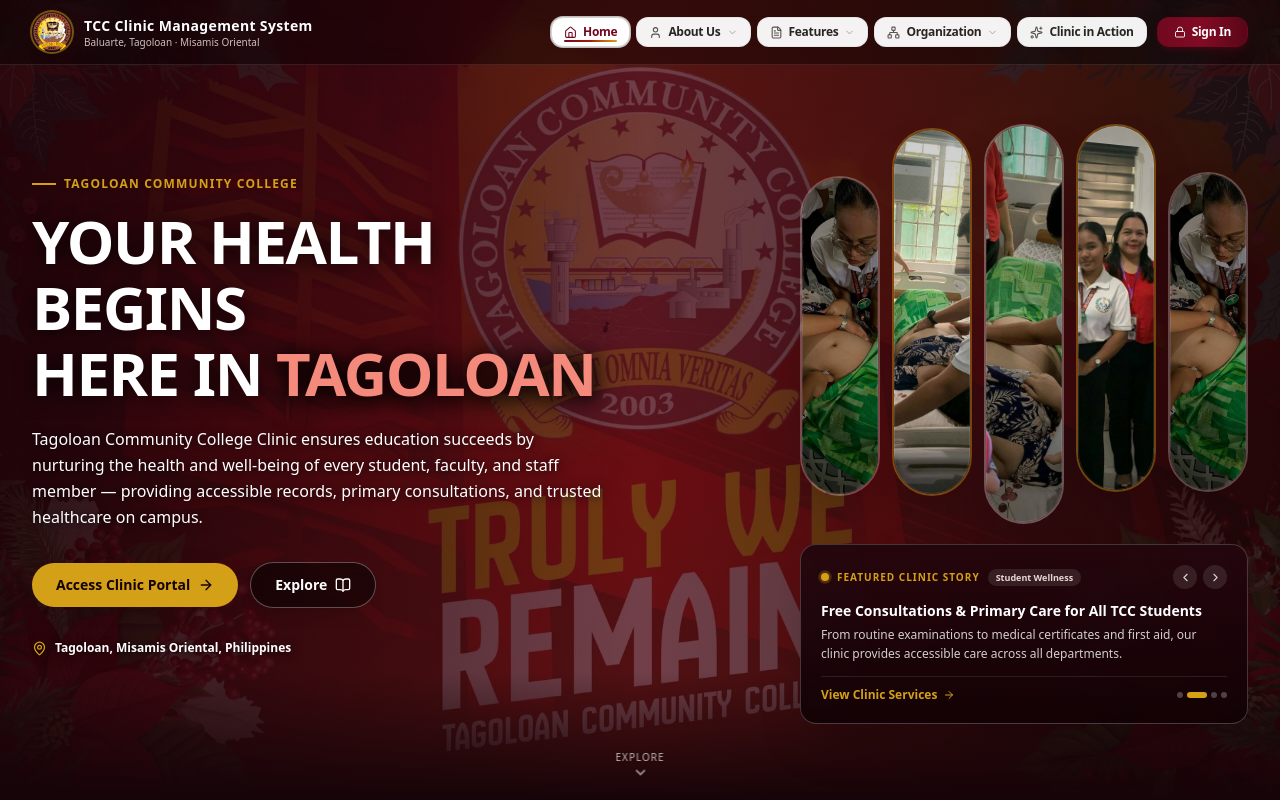
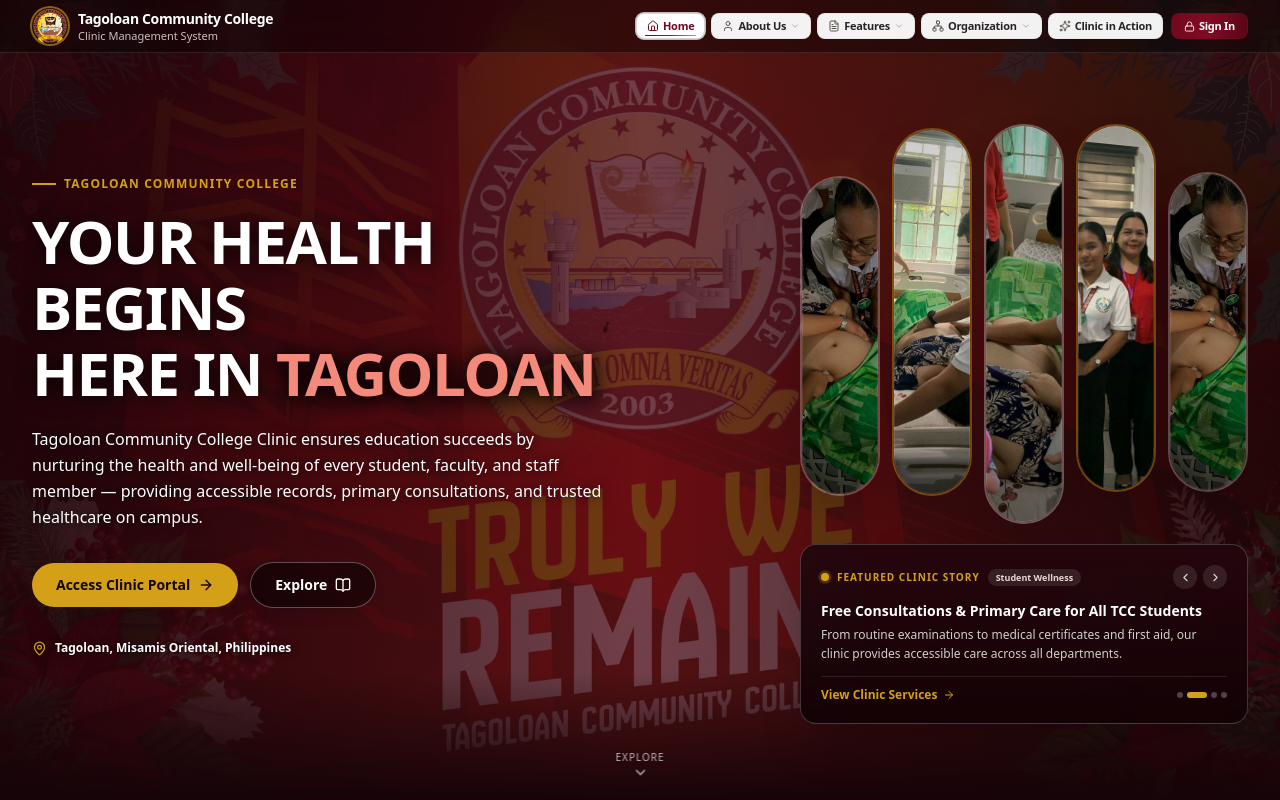
Before and after one commit to Baconnn02/TCC-_CLINIC, a React (Vite) app: page / in a window 1280 px wide. Shown: the top 800 px of the page. Built offline with nearby package versions, Linux system fonts and the light colour scheme.

Commit message:
Move Tagoloan Community College brand to left corner and adjust menu font size

```diff
--- a/src/pages/Landing.tsx
+++ b/src/pages/Landing.tsx
@@ -58,30 +58,30 @@
     {
         label: "Home",
         href: "#hero",
-        icon: <Home size={13} className="text-[#70091f]" />,
+        icon: <Home size={12} className="text-[#70091f]" />,
     },
     {
         label: "About Us",
         href: "#about",
-        icon: <User size={13} className="text-stone-600 group-hover:text-[#70091f]" />,
+        icon: <User size={12} className="text-stone-600 group-hover:text-[#70091f]" />,
         hasDropdown: true,
     },
     {
         label: "Features",
         href: "#features",
-        icon: <FileText size={13} className="text-stone-600 group-hover:text-[#70091f]" />,
+        icon: <FileText size={12} className="text-stone-600 group-hover:text-[#70091f]" />,
         hasDropdown: true,
     },
     {
         label: "Organization",
         href: "#organization",
-        icon: <Network size={13} className="text-stone-600 group-hover:text-[#70091f]" />,
+        icon: <Network size={12} className="text-stone-600 group-hover:text-[#70091f]" />,
         hasDropdown: true,
     },
     {
         label: "Clinic in Action",
         href: "#gallery",
-        icon: <Sparkles size={13} className="text-stone-600 group-hover:text-[#70091f]" />,
+        icon: <Sparkles size={12} className="text-stone-600 group-hover:text-[#70091f]" />,
     },
 ];
 
@@ -301,26 +301,29 @@
                         : "border-b border-white/10 bg-black/40 backdrop-blur-md",
                 ].join(" ")}
             >
-                <div className="mx-auto flex max-w-7xl items-center justify-between px-4 py-3 sm:px-6 lg:px-8">
-                    {/* Brand */}
-                    <div className="flex items-center gap-3">
+                <div className="flex w-full items-center justify-between px-3 sm:px-6 lg:px-8 py-2">
+                    {/* Brand moved to the left corner */}
+                    <div
+                        className="flex items-center gap-2.5 cursor-pointer select-none text-left"
+                        onClick={() => scrollTo("#hero")}
+                    >
                         <img
                             src="/tcc-logo.jpg"
                             alt="TCC Logo"
-                            className="h-10 w-10 rounded-full object-cover ring-2 ring-[#d4a017]/50 shadow-md"
+                            className="h-9 w-9 rounded-full object-cover ring-2 ring-[#d4a017]/60 shadow-md shrink-0"
                         />
                         <div className="leading-tight">
-                            <p className="text-sm font-bold tracking-wide text-white drop-shadow">
-                                TCC Clinic Management System
+                            <p className="text-xs sm:text-sm font-bold tracking-tight text-white drop-shadow">
+                                Tagoloan Community College
                             </p>
-                            <p className="text-[10px] text-[#fcebe7]/80">
-                                Baluarte, Tagoloan · Misamis Oriental
+                            <p className="text-[10px] sm:text-[11px] font-medium text-[#fcebe7]/80">
+                                Clinic Management System
                             </p>
                         </div>
                     </div>
 
-                    {/* Desktop Nav - Matching TCC Website Pill Button Design */}
-                    <div className="hidden items-center gap-1.5 lg:flex">
+                    {/* Desktop Nav - Compact, properly proportioned font & pill buttons */}
+                    <div className="hidden items-center gap-1 xl:gap-1.5 lg:flex">
                         {NAV_LINKS.map((l) => {
                             const isHome = l.label === "Home";
                             return (
@@ -329,22 +332,22 @@
                                     type="button"
                                     onClick={() => scrollTo(l.href)}
                                     className={[
-                                        "group relative inline-flex items-center gap-1.5 rounded-xl border px-3 py-1.5 text-xs font-bold transition-all duration-200 shadow-sm",
+                                        "group relative inline-flex items-center gap-1 rounded-lg border px-2.5 py-1 text-[11px] font-bold transition-all duration-150 shadow-xs whitespace-nowrap",
                                         isHome
-                                            ? "border-stone-300 bg-white text-[#70091f] shadow-md ring-1 ring-stone-200/80"
-                                            : "border-stone-200/90 bg-white/95 text-stone-800 hover:border-[#70091f]/40 hover:bg-white hover:text-[#70091f] hover:shadow-md",
+                                            ? "border-stone-300 bg-white text-[#70091f] shadow-sm ring-1 ring-stone-200/80"
+                                            : "border-stone-200/80 bg-white/95 text-stone-800 hover:border-[#70091f]/40 hover:bg-white hover:text-[#70091f] hover:shadow-xs",
                                     ].join(" ")}
                                 >
                                     <span className="shrink-0">{l.icon}</span>
                                     <span className="tracking-tight">{l.label}</span>
                                     {l.hasDropdown && (
                                         <ChevronDown
-                                            size={11}
+                                            size={10}
                                             className="text-stone-400 group-hover:text-[#70091f] transition-colors"
                                         />
                                     )}
                                     {isHome && (
-                                        <span className="absolute bottom-1 left-3 right-3 h-[2px] rounded-full bg-gradient-to-r from-[#70091f] via-[#a31a08] to-[#d4a017]" />
+                                        <span className="absolute bottom-0.5 left-2 right-2 h-[1.5px] rounded-full bg-gradient-to-r from-[#70091f] via-[#a31a08] to-[#d4a017]" />
                                     )}
                                 </button>
                             );
@@ -354,9 +357,9 @@
                         <button
                             type="button"
                             onClick={goToLogin}
-                            className="ml-1 inline-flex items-center gap-1.5 rounded-xl border border-[#70091f]/60 bg-gradient-to-r from-[#70091f] via-[#820b24] to-[#5a0618] px-4 py-1.5 text-xs font-bold text-white shadow-md shadow-[#70091f]/30 transition-all hover:brightness-110 hover:shadow-lg active:scale-95"
+                            className="ml-0.5 inline-flex items-center gap-1 rounded-lg border border-[#70091f]/60 bg-gradient-to-r from-[#70091f] via-[#820b24] to-[#5a0618] px-3 py-1 text-[11px] font-bold text-white shadow-xs transition-all hover:brightness-110 hover:shadow-sm active:scale-95 whitespace-nowrap"
                         >
-                            <Lock size={12} className="text-white/90" />
+                            <Lock size={11} className="text-white/90" />
                             <span className="tracking-tight">Sign In</span>
                         </button>
                     </div>
@@ -365,7 +368,7 @@
                     <button
                         aria-label={menuOpen ? "Close menu" : "Open menu"}
                         onClick={() => setMenuOpen((v) => !v)}
-                        className="rounded-lg p-2 text-white/90 hover:bg-white/10 md:hidden"
+                        className="rounded-lg p-2 text-white/90 hover:bg-white/10 lg:hidden"
                     >
                         {menuOpen ? <X size={22} /> : <Menu size={22} />}
                     </button>
```
